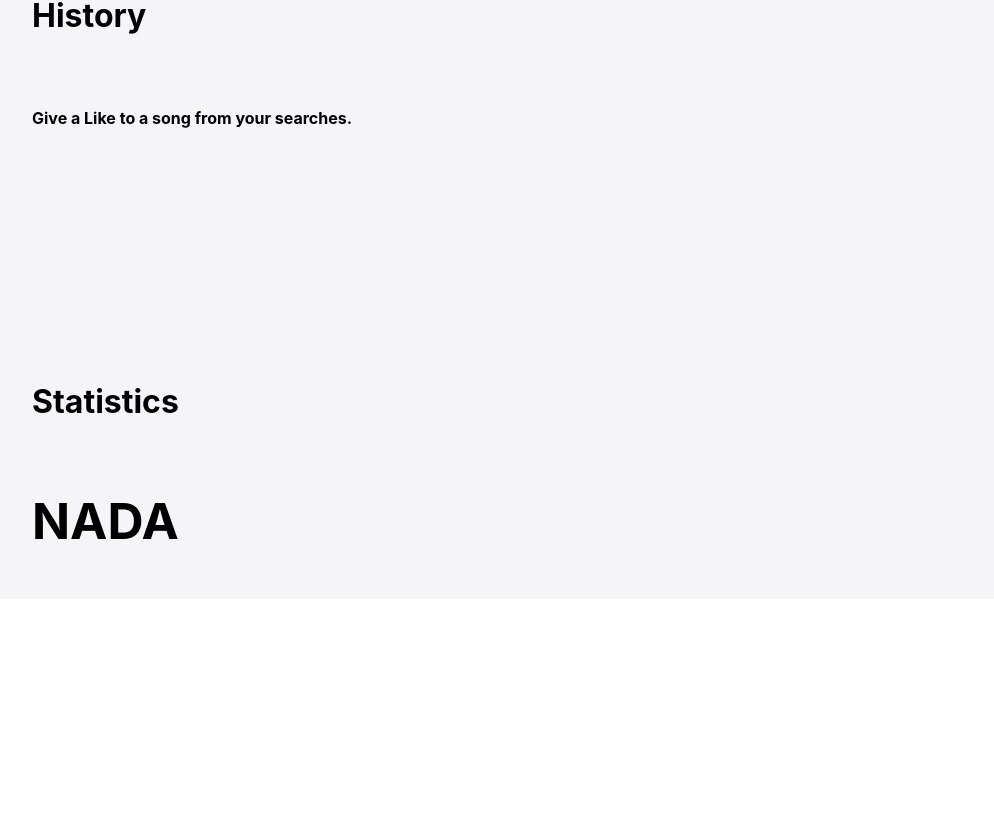
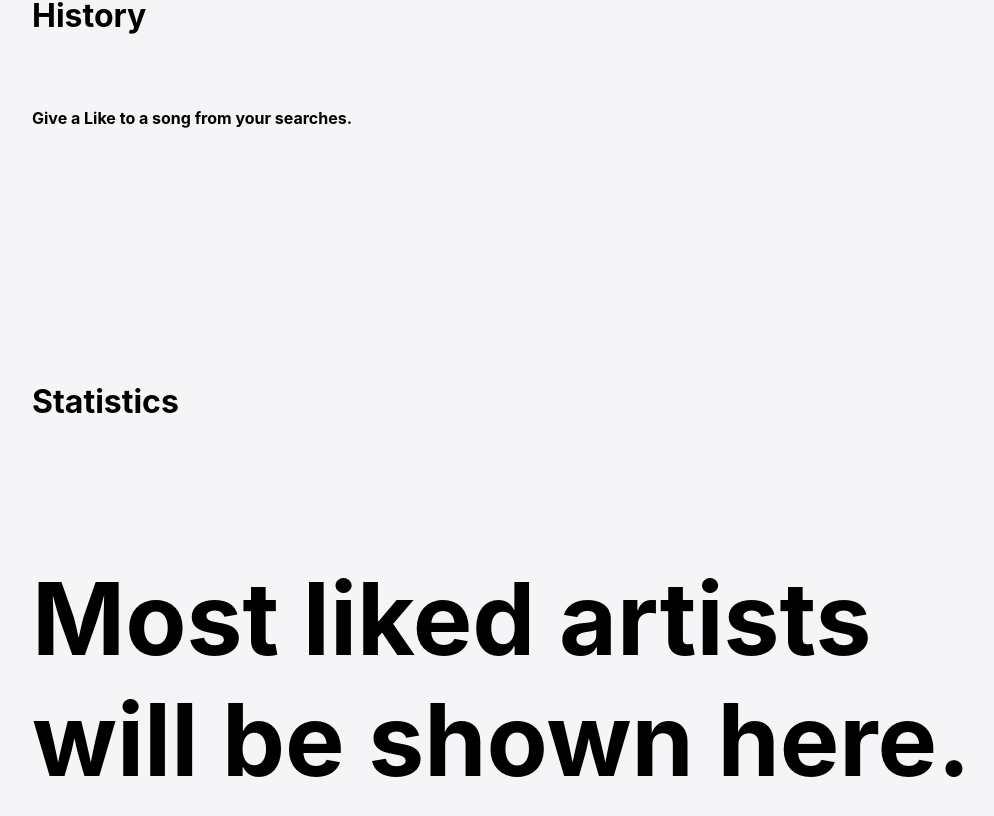
Before and after one commit to Jarfsoft/jarfsoft-itunes-search, a React (Create React App) app: page / in a window 1280 px wide. Shown: the part 715-1531 px from the top of the page, without its empty margins (96-1090 px from the left). Before the commit the page ends 1317 px from the top, so only its background shows below. Built offline with nearby package versions, Linux system fonts and the light colour scheme.

Commit message:
Fix Statistic section bug

```diff
--- a/src/App.js
+++ b/src/App.js
@@ -1,5 +1,4 @@
 import React, { useState } from "react";
-import { useSelector } from "react-redux";
 
 import Nav from "./components/Nav";
 import ResultsCard from "./components/ResultsCard";
@@ -9,13 +8,12 @@ import Statistics from "./components/Statistics";
 
 function App() {
   const [search, setSearch] = useState();
-  const list = useSelector((state) => state.favorites.list);
   return (
     <div className="App">
       <Nav change={setSearch} />
       <ResultsCard search={search} />
       <History />
-      <Statistics list={list}/>
+      <Statistics/>
     </div>
   );
 }
--- a/src/Reducers/favorites.js
+++ b/src/Reducers/favorites.js
@@ -3,32 +3,41 @@ const stateDefault = {
 };
 
 const favorites = (state = stateDefault, action) => {
-  const newState = { ...state };
+  const list = [...state.list];
   switch (action.type) {
     case "SUM":
-      for (let i in newState.list) {
-        if (i[0] === action.payload) {
-          i[1]++;
-          newState.list.sort((a, b) => a[1] - b[1]);
-          if (newState.list.length !== 1) newState.list.sort((a, b) => a[1] - b[1]);
-          return newState;
+      for (let i = 0; i < list.length; i++) {
+        if (list[i].artist === action.payload) {
+          list[i].songs++;
+          if (list.length > 1) list.sort((a, b) => b.songs - a.songs);
+          return {
+            list: list,
+          };
         }
       }
-      newState.list.push([action.payload, 1]);
-      if (newState.list.length !== 1) newState.list.sort((a, b) => a[1] - b[1]);
-      console.log(newState.list[0][0] + " favorites");
-      return newState;
+      list.push({
+        artist: action.payload,
+        songs: 1,
+      });
+      if (list.length > 1) list.sort((a, b) => b.songs - a.songs);
+      return {
+        list: list,
+      };;
     case "SUB":
-      for (let i in newState.list) {
-        if (i[0] === action.payload) {
-          i[1]--;
-          if (newState.list.length !== 1) newState.list.sort((a, b) => a[1] - b[1]);
-          return newState;
+      for (let i = 0; i < list.length; i++) {
+        if (list[i].artist === action.payload) {
+          list[i].songs--;
+          if (list.length > 1) list.sort((a, b) => b.songs - a.songs);
+          return {
+            list: list,
+          };
         }
       }
-      return newState;
+      return {
+        list: list,
+      };
     default:
-      return newState;
+      return state;
   }
 };
 
--- a/src/components/Statistics.js
+++ b/src/components/Statistics.js
@@ -1,16 +1,24 @@
 import { React } from "react";
+import { useSelector } from "react-redux";
 
-// import ArtistGraph from './ArtistGraph';
+import ArtistGraph from "./ArtistGraph";
 import "./Statistics.css";
 
-export default function Statistics({ list }) {
-  console.log(list);
+export default function Statistics() {
+  const list = useSelector((state) => state.favorites.list);
   return (
     <div className="statistics">
       <h1>Statistics</h1>
       <ol>
-        {list && list.length !== 0 ? list[0][0] : 'NADA'}
-        {/*list.length !== 0 ? list.map((a) => <li><ArtistGraph artist={a[0]}/></li> ) : <h1>Most liked artists will be shown here.</h1>*/}
+        {list.length !== 0 ? (
+          list.slice(0, 5).map((a) => (
+            <li>
+              <ArtistGraph artist={a.artist} />
+            </li>
+          ))
+        ) : (
+          <h1>Most liked artists will be shown here.</h1>
+        )}
       </ol>
     </div>
   );
```
